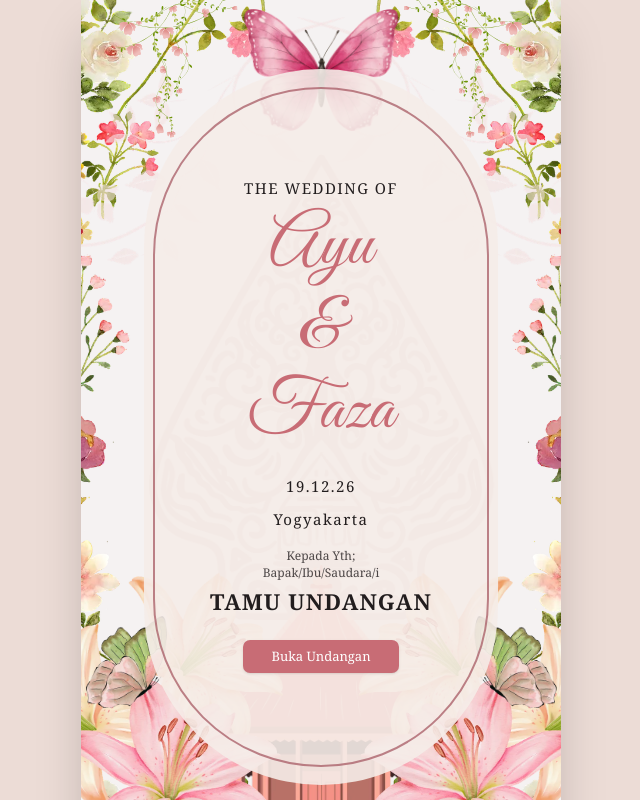
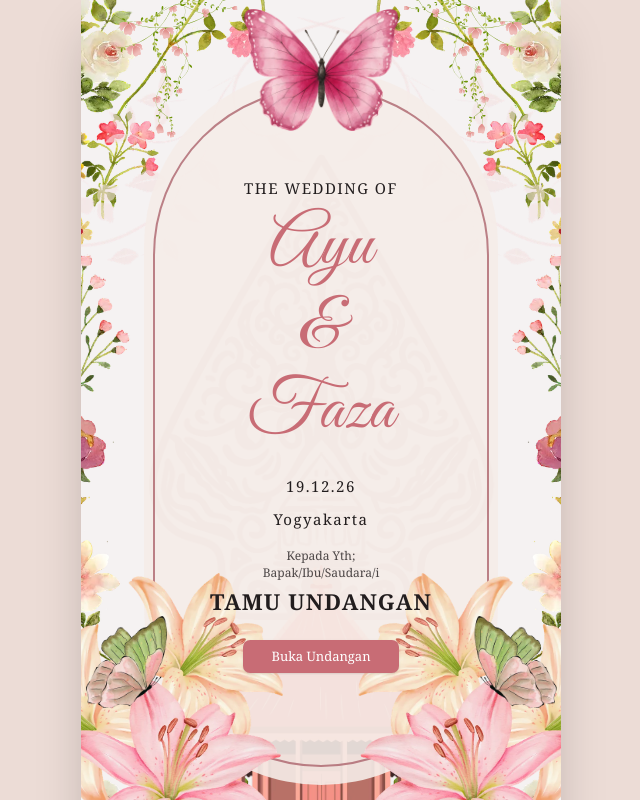
Before and after one commit to gffaza/Webnikah, a Next.js app: page / in a window 1280 px wide. Shown: the top 800 px of the page, without its empty margins (319-959 px from the left). Built offline with nearby package versions, Linux system fonts and the light colour scheme.

Commit message:
fix: backdrop, image bride,and add story

```diff
--- a/app/page.tsx
+++ b/app/page.tsx
@@ -39,7 +39,7 @@ export default function Home() {
           <Groom /> */}
           <Events />
           <Video />
-          {/* <Story /> */}
+          <Story />
           <Gallery />
           <Gift />
           <Rsvp />
--- a/components/backdrop.tsx
+++ b/components/backdrop.tsx
@@ -181,9 +181,15 @@ function ArchPart({
 export function FloralBackdrop({
   preload = false,
   quality = "rich",
+  includeCoverOrnaments = true,
 }: {
   preload?: boolean;
   quality?: BackdropQuality;
+  /**
+   * When false, skip top/side butterflies + bottom lilies so Cover can
+   * paint them above the cream capsule.
+   */
+  includeCoverOrnaments?: boolean;
 }) {
   return (
     <div aria-hidden className="absolute inset-0 overflow-hidden bg-[#f5f2f2]">
@@ -240,6 +246,45 @@ export function FloralBackdrop({
         />
       </Float>
 
+      {includeCoverOrnaments ? (
+        <CoverOrnaments preload={preload} quality={quality} />
+      ) : null}
+
+      <Float variant="a">
+        <Layer
+          src={img.hangingVine}
+          width={604}
+          height={611}
+          quality={quality}
+          className="top-[0%] left-[8%] w-[28%] -rotate-6"
+        />
+      </Float>
+      <Float variant="b">
+        <Layer
+          src={img.hangingVine}
+          width={604}
+          height={611}
+          quality={quality}
+          className="top-[0%] right-[8%] w-[28%] rotate-6 -scale-x-100"
+        />
+      </Float>
+    </div>
+  );
+}
+
+/**
+ * Cover foreground: top butterfly, side butterflies, bottom lilies.
+ * Painted above the cream capsule on the cover only.
+ */
+export function CoverOrnaments({
+  preload = false,
+  quality = "rich",
+}: {
+  preload?: boolean;
+  quality?: BackdropQuality;
+}) {
+  return (
+    <>
       <Float variant="a">
         <Layer
           src={img.lilies}
@@ -260,7 +305,6 @@ export function FloralBackdrop({
           className="right-[-20%] bottom-[-3%] w-[62%] -scale-x-100"
         />
       </Float>
-
       <Float variant="butterfly-b">
         <Layer
           src={img.sideButterfly}
@@ -281,26 +325,6 @@ export function FloralBackdrop({
           className="right-[1%] bottom-[17%] w-[17%] -scale-x-100"
         />
       </Float>
-
-      <Float variant="a">
-        <Layer
-          src={img.hangingVine}
-          width={604}
-          height={611}
-          quality={quality}
-          className="top-[0%] left-[8%] w-[28%] -rotate-6"
-        />
-      </Float>
-      <Float variant="b">
-        <Layer
-          src={img.hangingVine}
-          width={604}
-          height={611}
-          quality={quality}
-          className="top-[0%] right-[8%] w-[28%] rotate-6 -scale-x-100"
-        />
-      </Float>
-
       <Float variant="butterfly">
         <Layer
           src={img.pinkButterfly}
@@ -311,7 +335,7 @@ export function FloralBackdrop({
           className="top-[1%] left-1/2 w-[32%] -translate-x-1/2"
         />
       </Float>
-    </div>
+    </>
   );
 }
 
--- a/components/client/bottom-nav.tsx
+++ b/components/client/bottom-nav.tsx
@@ -9,6 +9,7 @@ const SLIDES = [
   "mempelai-wanita",
   "acara",
   "video",
+  "cerita",
   "galeri",
   "hadiah",
   "rsvp",
--- a/components/client/deferred-backdrop.tsx
+++ b/components/client/deferred-backdrop.tsx
@@ -14,9 +14,11 @@ const UNMOUNT_DELAY_MS = 450;
 export function DeferredBackdrop({
   type,
   eager = false,
+  includeCoverOrnaments = true,
 }: {
   type: BackdropType;
   eager?: boolean;
+  includeCoverOrnaments?: boolean;
 }) {
   const hostRef = useRef<HTMLDivElement>(null);
   const [active, setActive] = useState(eager);
@@ -63,7 +65,11 @@ export function DeferredBackdrop({
       type === "arch" ? (
         <ArchBackdrop quality="rich" />
       ) : (
-        <FloralBackdrop preload={eager} quality="rich" />
+        <FloralBackdrop
+          preload={eager}
+          quality="rich"
+          includeCoverOrnaments={includeCoverOrnaments}
+        />
       );
   }
 
--- a/components/client/section-backdrop.tsx
+++ b/components/client/section-backdrop.tsx
@@ -10,9 +10,11 @@ import { useIOSWebKit } from "@/components/client/use-ios-webkit";
 export function SectionBackdrop({
   type,
   eager = false,
+  includeCoverOrnaments = true,
 }: {
   type: BackdropType;
   eager?: boolean;
+  includeCoverOrnaments?: boolean;
 }) {
   const ios = useIOSWebKit();
 
@@ -27,5 +29,11 @@ export function SectionBackdrop({
 
   if (ios) return null;
 
-  return <DeferredBackdrop type={type} eager={eager} />;
+  return (
+    <DeferredBackdrop
+      type={type}
+      eager={eager}
+      includeCoverOrnaments={includeCoverOrnaments}
+    />
+  );
 }
--- a/components/section.tsx
+++ b/components/section.tsx
@@ -25,6 +25,7 @@ export function Section({
   panel = "card",
   background = "floral",
   preload = false,
+  includeCoverOrnaments = true,
   className = "",
   children,
 }: {
@@ -32,6 +33,8 @@ export function Section({
   panel?: Panel;
   background?: BackdropType;
   preload?: boolean;
+  /** Cover sets false and paints ornaments above the cream capsule itself. */
+  includeCoverOrnaments?: boolean;
   className?: string;
   children: ReactNode;
 }) {
@@ -41,7 +44,11 @@ export function Section({
       data-backdrop={background}
       className="relative isolate flex min-h-[var(--invite-frame-min-h)] flex-col overflow-hidden"
     >
-      <SectionBackdrop type={background} eager={preload} />
+      <SectionBackdrop
+        type={background}
+        eager={preload}
+        includeCoverOrnaments={includeCoverOrnaments}
+      />
       {panel !== "none" && (
         <div
           aria-hidden
--- a/components/sections/cover.tsx
+++ b/components/sections/cover.tsx
@@ -1,4 +1,5 @@
 import { Suspense } from "react";
+import { CoverOrnaments } from "@/components/backdrop";
 import { OpenInvitationButton } from "@/components/client/invitation-gate";
 import { GuestName } from "@/components/client/guest-name";
 import { Section } from "@/components/section";
@@ -6,7 +7,21 @@ import { wedding } from "@/content/wedding";
 
 export function Cover() {
   return (
-    <Section id="cover" panel="arch" preload className="pt-401">
+    <Section
+      id="cover"
+      panel="arch"
+      preload
+      includeCoverOrnaments={false}
+      className="pt-401"
+    >
+      {/* Above cream capsule + chrome; below copy / CTA */}
+      <div
+        aria-hidden
+        className="pointer-events-none absolute inset-0 z-[2] overflow-hidden"
+      >
+        <CoverOrnaments preload />
+      </div>
+
       <div
         aria-hidden
         className="cover-chrome absolute inset-x-162 top-196 bottom-195 z-0 rounded-full border-[length:calc(var(--spacing)*5)] border-rose-deep/70"
--- a/components/sections/story.tsx
+++ b/components/sections/story.tsx
@@ -7,26 +7,41 @@ export function Story() {
   const { photo, items } = wedding.story;
 
   return (
-    <Section id="cerita" background="arch" panel="none" className="px-233 pt-251">
-      <h2 className="reveal text-h1 font-bold text-white drop-shadow-sm">Our Story</h2>
+    <Section id="cerita" background="arch" panel="none" className="px-100 pt-200 pb-280">
+      <h2 className="reveal text-h1 font-bold text-rose-deep drop-shadow-sm">Our Story</h2>
 
-      <div className="reveal relative mt-46 size-500 overflow-hidden rounded-full border-[length:calc(var(--spacing)*12)] border-white shadow-md">
+      <div className="reveal relative mt-36 size-360 overflow-hidden rounded-full border-[length:calc(var(--spacing)*10)] border-white shadow-md">
         <Image
           src={photo}
           alt={`${wedding.bride.nickname} dan ${wedding.groom.nickname}`}
           fill
-          sizes="(max-width: 480px) 46vw, 222px"
+          sizes="(max-width: 480px) 34vw, 160px"
           placeholder="blur"
           blurDataURL={photoBlurDataURL}
           className="object-cover"
         />
       </div>
 
-      <ol className="mt-100 flex flex-col gap-40">
-        {items.map((item) => (
-          <li key={item.title} className="reveal">
-            <h3 className="text-lead font-bold text-ink">{item.title}</h3>
-            <p className="mt-12 text-caption text-ink">{item.description}</p>
+      <ol className="reveal relative mt-56 w-full max-w-820 rounded-panel bg-cream/80 px-48 py-56 text-left shadow-sm backdrop-blur-[2px]">
+        <span
+          aria-hidden
+          className="absolute top-72 bottom-72 left-74 w-3 rounded-full bg-rose/35"
+        />
+
+        {items.map((item, index) => (
+          <li
+            key={item.title}
+            className={`relative flex gap-28 ${index > 0 ? "mt-56" : ""}`}
+          >
+            <div className="relative z-[1] flex w-56 shrink-0 justify-center pt-8">
+              <span className="size-28 rounded-full border-[length:calc(var(--spacing)*4)] border-rose bg-cream shadow-sm" />
+            </div>
+
+            <div className="min-w-0 flex-1">
+              {/* <p className="text-caption tracking-[0.12em] text-rose-deep uppercase">{item.date}</p> */}
+              <h3 className="mt-8 text-lead font-bold text-ink">{item.title}</h3>
+              <p className="mt-16 text-body leading-[1.7] text-ink/85">{item.description}</p>
+            </div>
           </li>
         ))}
       </ol>
--- a/content/wedding.ts
+++ b/content/wedding.ts
@@ -12,6 +12,8 @@ export type WeddingEvent = {
 
 export type StoryItem = {
   title: string;
+  /** Short label shown on the timeline (year or date). */
+  // date: string;
   description: string;
 };
 
@@ -77,13 +79,13 @@ export type Wedding = {
 export const wedding: Wedding = {
   bride: {
     nickname: "Ayu",
-    fullName: "Cahya Ayu Lestari",
+    fullName: "Cahya Ayu Lestari S.Psi",
     parents: "Putri dari Bapak Kabul Wibowo & Ibu Suniasih",
     photo: "/galery/bride.webp",
   },
   groom: {
     nickname: "Faza",
-    fullName: "Ghilman Faza",
+    fullName: "Ghilman Faza S.Kom",
     parents: "Putra dari Bapak Teguh Puji Raharjo & (Almh) Ibu Asih Kurniawati",
     photo: "/galery/groom.webp",
   },
@@ -110,7 +112,7 @@ export const wedding: Wedding = {
     { name: "Resepsi", time: "10.00 WIB - 12.00 WIB" },
   ],
   venue: {
-    address: "Sidorejo, Lendah, Kulon Progo, Daerah Istimewa Yogyakarta",
+    address: "Jurug, Sidorejo, Lendah, Kulon Progo, Daerah Istimewa Yogyakarta",
     mapsUrl:
       "https://maps.app.goo.gl/Sc5DEPXSJ1kZY6jZ7",
   },
@@ -123,18 +125,21 @@ export const wedding: Wedding = {
     items: [
       {
         title: "Awal Bertemu",
+        // date: "2020",
         description:
-          "Alamat Bby is simply dummy text of the printing and typesetting industry.",
+          "Kisah kami bermula dari Pesona Ta’aruf, orientasi mahasiswa baru Universitas Islam Indonesia, pada tahun 2020. Saat itu Ayu adalah mahasiswa baru, sedangkan Faza adalah kakak tingkat yang bertugas sebagai panitia. Dari sanalah keduanya mulai berkenalan dan semakin dekat.",
       },
       {
         title: "Lamaran",
+        // date: "5 Sep 2026",
         description:
-          "Alamat Bby is simply dummy text of the printing and typesetting industry.",
+          "Selama 6 tahun, Faza dan Ayu berjalan bersama melewati masa kuliah, kelulusan, dunia kerja, hingga hubungan jarak jauh. Dari perjalanan itu, keduanya yakin untuk melangkah ke jenjang yang lebih serius. Pada 5 September 2026, mereka resmi bertunangan.",
       },
       {
-        title: "Pernikahan",
+        title: "Menuju Hari Bahagia",
+        // date: "Des 2026",
         description:
-          "Alamat Bby is simply dummy text of the printing and typesetting industry.",
+          "Hanya sekitar 3 bulan setelah pertunangan, persiapan pernikahan harus dijalani dari jarak jauh. Berkat komunikasi yang baik dan bantuan keluarga, alhamdulillah semuanya dapat dipersiapkan dengan baik. Kini, Faza dan Ayu bersiap menyambut hari bahagia mereka.",
       },
     ],
   },
```
Also changed, not shown: public/galery/bride.webp, public/galery/groom.webp.
